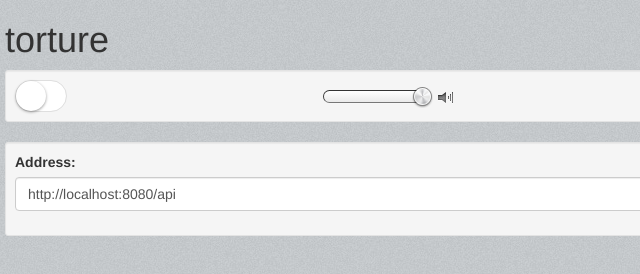
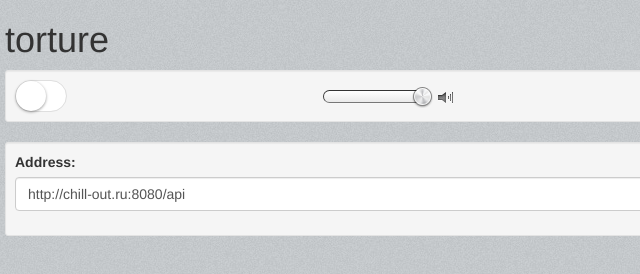
Before and after one commit to 242617/fuss, a plain HTML site: page static/index.html in a window 1280 px wide. Shown: the full height of the page, 10-650 px from the left. Drawn offline with Linux system fonts and the light colour scheme.

Commit message:
API address.

```diff
--- a/static/index.html
+++ b/static/index.html
@@ -33,7 +33,7 @@
 		<div class="well well-sm">
 			<div class="form-group">
 				<label for="address">Address:</label>
-				<input type="text" class="form-control" id="address" value="http://localhost:8080/api">
+				<input type="text" class="form-control" id="address" value="http://chill-out.ru:8080/api">
 			</div>
 		</div>
 	</div>
```
